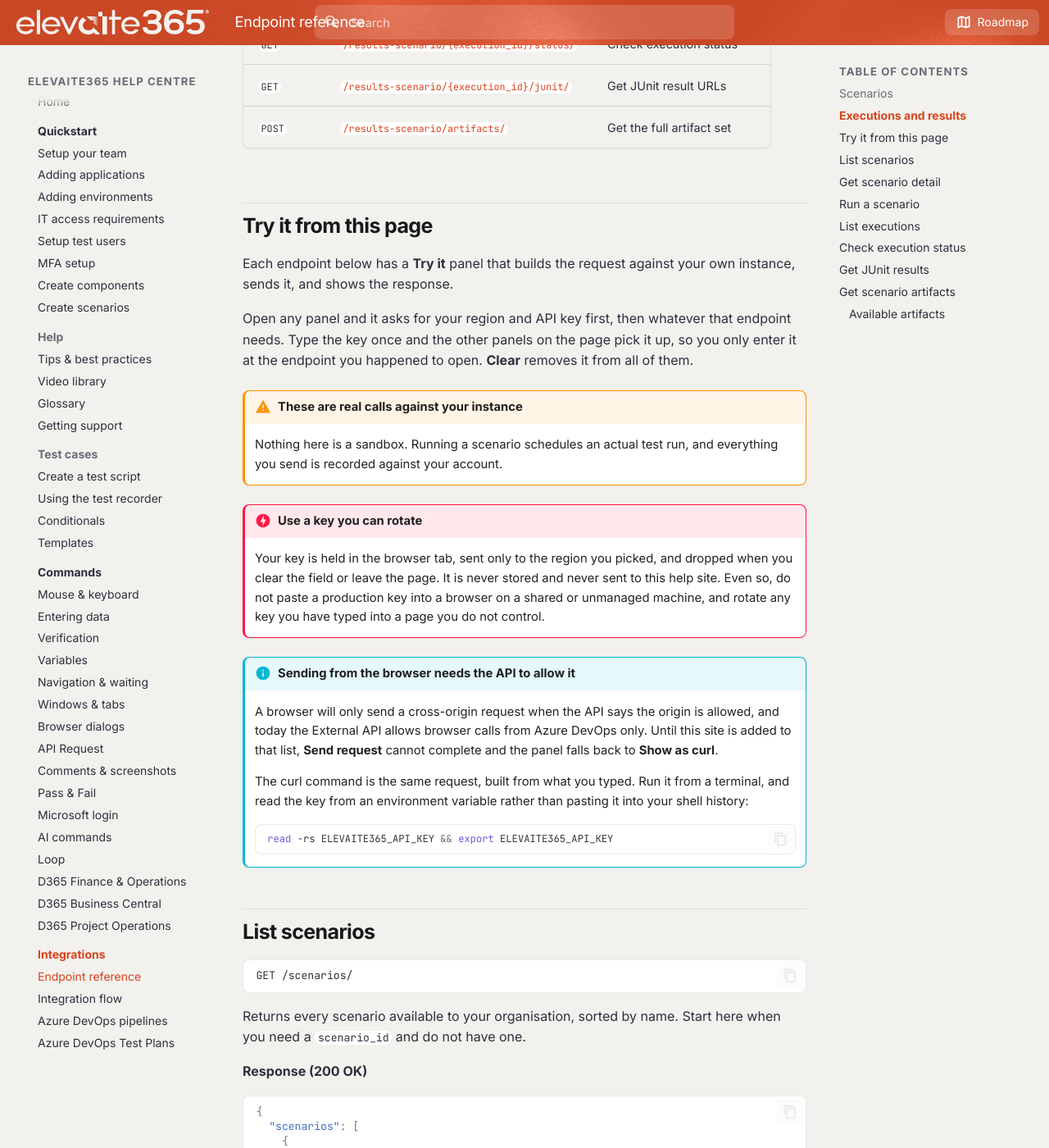
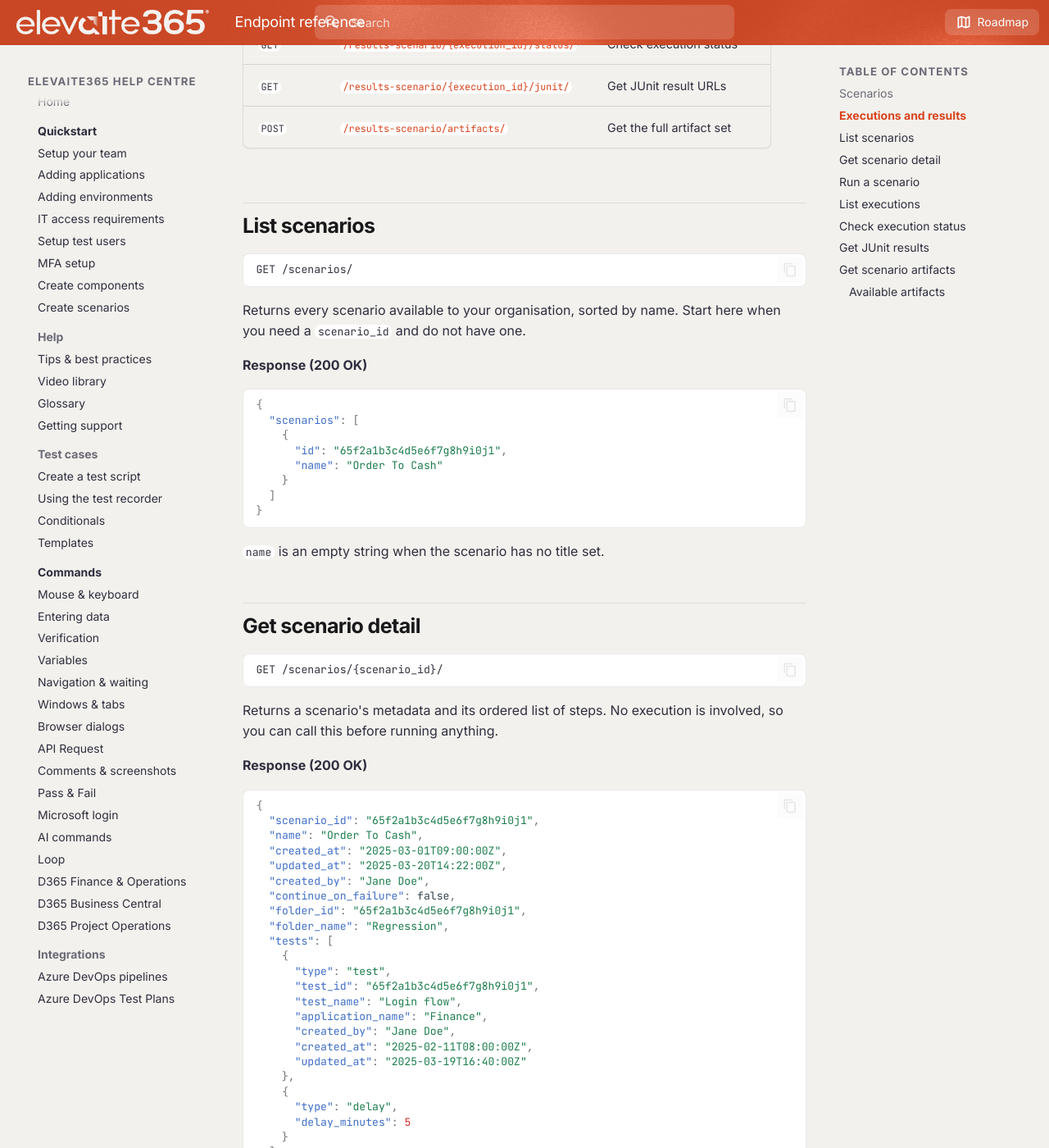
Before and after one commit to Elevaite365-Mike/Wiki, an MkDocs documentation site: the page built from docs/api/endpoints.md, in a window 1280 px wide and 1400 px high, scrolled down 740 px. Shown: the whole window at 82% size. Built offline with MkDocs 1.6.1 and Material for MkDocs 9.7.7, drawn with Linux system fonts in a browser that asks for light colours; some of the changed text lies outside the part shown.

Commit message:
removed try now

````diff
--- a/docs/api/endpoints.md
+++ b/docs/api/endpoints.md
@@ -19,26 +19,8 @@ Every path below is relative to your regional base URL, and every request needs
 | `GET` | [`/results-scenario/{execution_id}/junit/`](#get-junit-results) | Get JUnit result URLs |
 | `POST` | [`/results-scenario/artifacts/`](#get-scenario-artifacts) | Get the full artifact set |
 
-## Try it from this page
-
-Each endpoint below has a **Try it** panel that builds the request against your own instance, sends it, and shows the response.
-
-Open any panel and it asks for your region and API key first, then whatever that endpoint needs. Type the key once and the other panels on the page pick it up, so you only enter it at the endpoint you happened to open. **Clear** removes it from all of them.
-
-!!! warning "These are real calls against your instance"
-    Nothing here is a sandbox. Running a scenario schedules an actual test run, and everything you send is recorded against your account.
-
-!!! danger "Use a key you can rotate"
-    Your key is held in the browser tab, sent only to the region you picked, and dropped when you clear the field or leave the page. It is never stored and never sent to this help site. Even so, do not paste a production key into a browser on a shared or unmanaged machine, and rotate any key you have typed into a page you do not control.
-
-!!! info "Sending from the browser needs the API to allow it"
-    A browser will only send a cross-origin request when the API says the origin is allowed, and today the External API allows browser calls from Azure DevOps only. Until this site is added to that list, **Send request** cannot complete and the panel falls back to **Show as curl**.
-
-    The curl command is the same request, built from what you typed. Run it from a terminal, and read the key from an environment variable rather than pasting it into your shell history:
-
-    ```bash
-    read -rs ELEVAITE365_API_KEY && export ELEVAITE365_API_KEY
-    ```
+<!-- Try it console disabled. The section that documented it, and the assets
+     in mkdocs.yml, are restored together. See git history for the full text. -->
 
 ## List scenarios
 
--- a/docs/api/index.md
+++ b/docs/api/index.md
@@ -23,7 +23,7 @@ It is designed for CI/CD pipelines, partner integrations, automated testing work
 
     ---
 
-    Every endpoint with request and response bodies, each with a Try it panel.
+    Every endpoint with its request and response bodies.
 
     [:octicons-arrow-right-24: Endpoint reference](endpoints.md)
 
@@ -66,8 +66,6 @@ X-API-Key: <your-api-key>
     Treat it like a password. Do not embed it in client-side code, and do not share it outside your integration team.
 
 To request an API key, contact your elevaite365 representative.
-
-Once you have one, you can call any endpoint straight from the [endpoint reference](endpoints.md#try-it-from-this-page). You paste the key into the page yourself, it goes only to your own instance, and nothing is stored.
 
 ## Core concepts
 
--- a/mkdocs.yml
+++ b/mkdocs.yml
@@ -34,10 +34,11 @@ theme:
 
 extra_css:
   - assets/brand.css
-  - assets/tryit.css
-
-extra_javascript:
-  - assets/tryit.js
+# Try it console disabled. Restore by uncommenting both lines below.
+#  - assets/tryit.css
+#
+# extra_javascript:
+#   - assets/tryit.js
 
 markdown_extensions:
   - abbr
@@ -123,8 +124,9 @@ nav:
       - D365 Business Central: commands/d365-business-central.md
       - D365 Project Operations: commands/d365-project-operations.md
   - Integrations:
-      - External API: api/index.md
-      - Endpoint reference: api/endpoints.md
-      - Integration flow: api/integration.md
+      # External API hidden pending approval. Restore with:
+      # - External API: api/index.md
+      # - Endpoint reference: api/endpoints.md
+      # - Integration flow: api/integration.md
       - Azure DevOps pipelines: integrations/azure-devops.md
       - Azure DevOps Test Plans: integrations/azure-devops-test-plans.md
````
Also changed, not shown: docs/index.md (+6 -3 lines).
